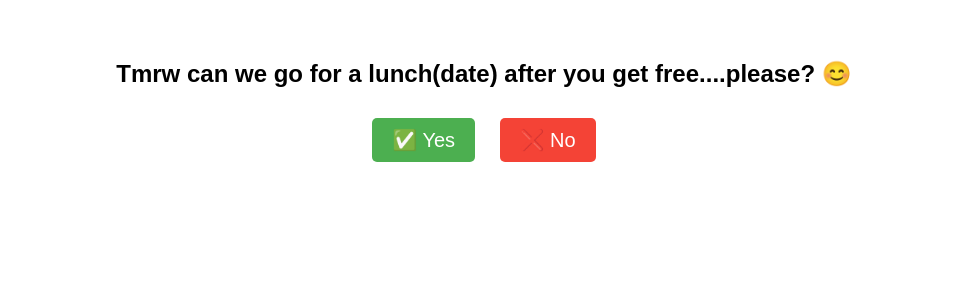
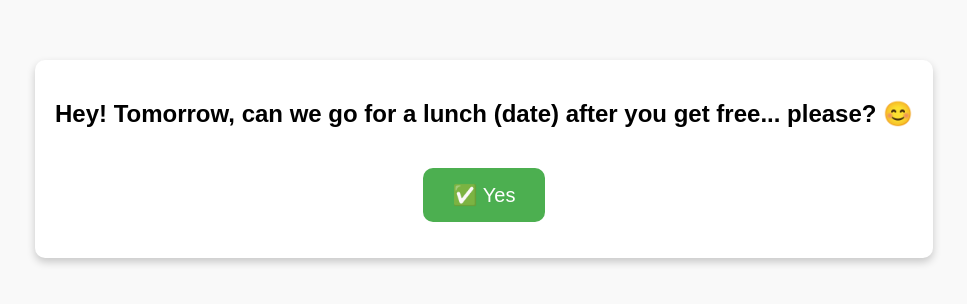
Before and after one commit to piyush-nik/_vi_, a plain HTML site: page index.html in a window 1280 px wide. Shown: the part 196-500 px from the top of the page, without its empty margins (156-1123 px from the left). Drawn offline with Linux system fonts and the light colour scheme.

Commit message:
index.html

```diff
--- a/index.html
+++ b/index.html
@@ -9,28 +9,41 @@
             font-family: Arial, sans-serif;
             text-align: center;
             margin-top: 20%;
+            background-color: #f9f9f9;
+        }
+        .container {
+            background: white;
+            padding: 20px;
+            border-radius: 10px;
+            box-shadow: 0 4px 8px rgba(0, 0, 0, 0.2);
+            display: inline-block;
         }
         button {
             font-size: 20px;
-            padding: 10px 20px;
-            margin: 10px;
+            padding: 15px 30px;
+            margin-top: 20px;
             cursor: pointer;
             border: none;
-            border-radius: 5px;
+            border-radius: 10px;
+            background-color: #4CAF50;
+            color: white;
+            transition: 0.3s;
         }
-        .yes { background-color: #4CAF50; color: white; }
-        .no { background-color: #f44336; color: white; }
+        button:hover {
+            background-color: #45a049;
+        }
     </style>
 </head>
 <body>
-    <h2>Tmrw can we go for a lunch(date) after you get free....please? 😊</h2>
-    <button class="yes" onclick="respond('Yes')">✅ Yes</button>
-    <button class="no" onclick="respond('Yes')">❌ No</button>
-    <p id="response"></p>
+    <div class="container">
+        <h2>Hey! Tomorrow, can we go for a lunch (date) after you get free... please? 😊</h2>
+        <button onclick="respond()">✅ Yes</button>
+        <p id="response"></p>
+    </div>
 
     <script>
-        function respond(answer) {
-            document.getElementById('response').innerText = "Great! Can't wait to spend time together! ❤️";
+        function respond() {
+            document.getElementById('response').innerText = "Yay! Can't wait to spend time together! ❤️";
         }
     </script>
 </body>
```
